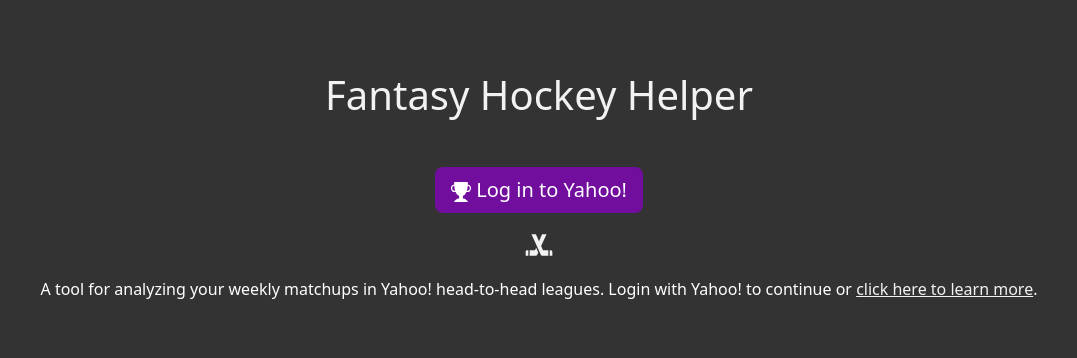
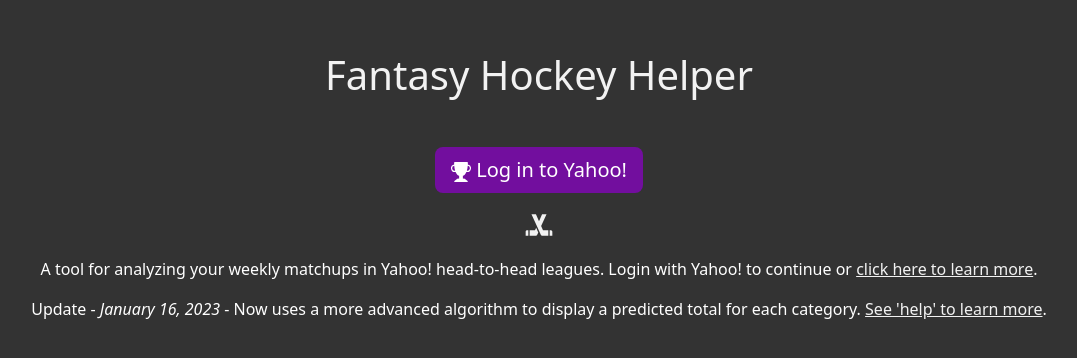
Before and after one commit to nosecreek/fantasy-hockey, a React (Create React App) app in the folder frontend/: page / in a window 1280 px wide. Shown: the part 226-584 px from the top of the page, without its empty margins (101-1178 px from the left). Built offline with nearby package versions, Linux system fonts and the light colour scheme; what colorjs.io would draw is missing.

Commit message:
Add update to notice to login screen

```diff
--- a/frontend/src/components/Login.js
+++ b/frontend/src/components/Login.js
@@ -68,6 +68,14 @@
             </a>
             .
           </p>
+          <p>
+            Update - <em>January 16, 2023</em> - Now uses a more advanced
+            algorithm to display a predicted total for each category.{' '}
+            <a href="/" onClick={(e) => displayHelp(e)}>
+              See 'help' to learn more
+            </a>
+            .
+          </p>
         </div>
       </div>
     )
```
